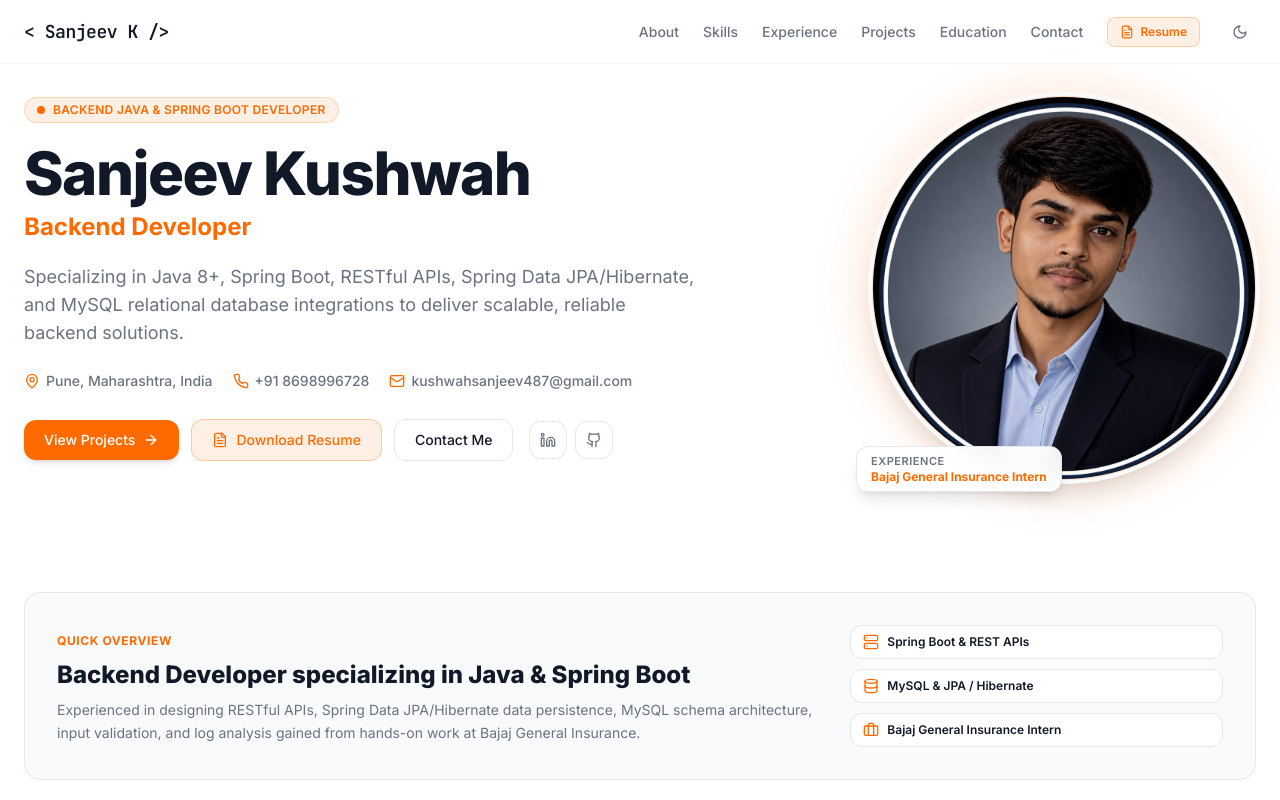
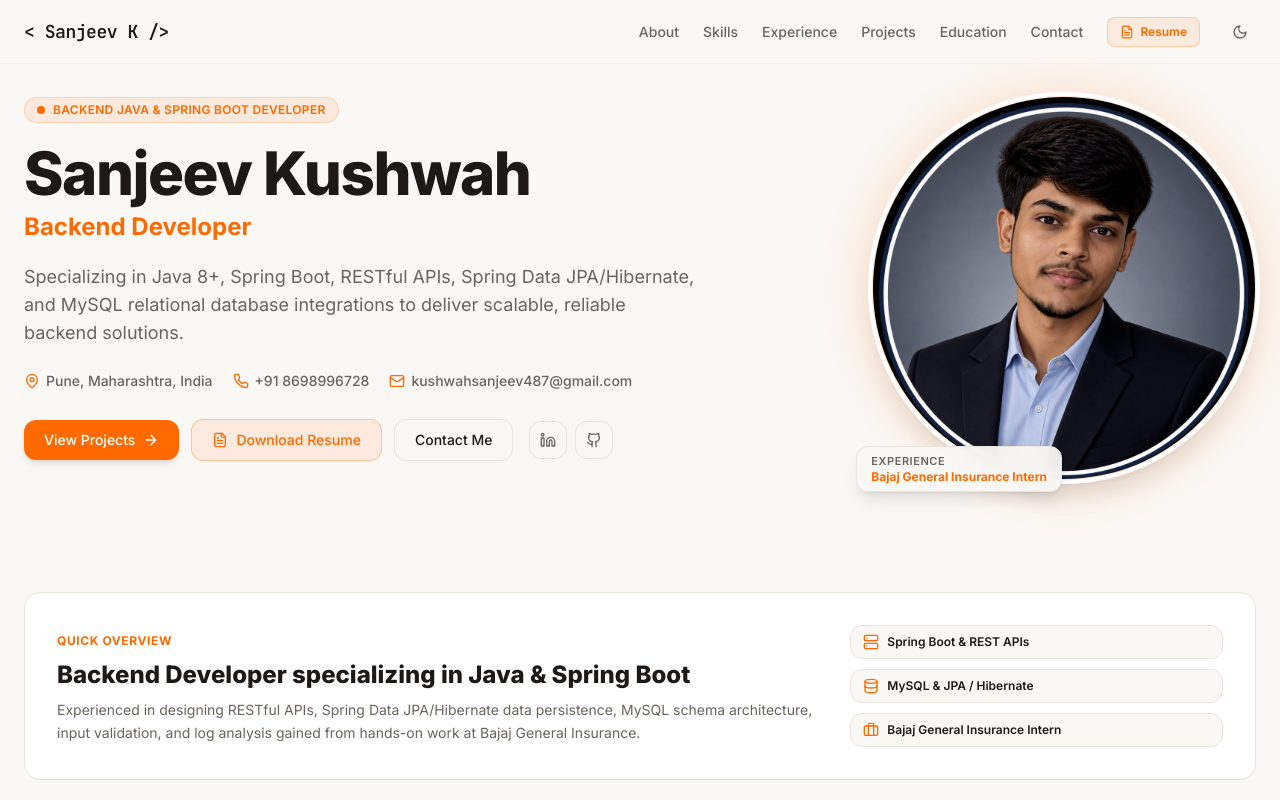
Before and after one commit to Sanjeev-Kushwah/Sanjeevkushwah-portfolio, a React (Vite) app: page / in a window 1280 px wide. Shown: the top 800 px of the page. Built offline with nearby package versions, Linux system fonts and the light colour scheme.

Commit message:
Update Light Mode background to soft warm ivory cream tone (#faf8f5) with crisp white cards

```diff
--- a/tailwind.config.js
+++ b/tailwind.config.js
@@ -19,11 +19,11 @@ export default {
           900: '#7f3500',
         },
         light: {
-          bg: '#ffffff',
-          card: '#f9fafb',
-          text: '#111827',
-          muted: '#6b7280',
-          border: '#e5e7eb',
+          bg: '#faf8f5',
+          card: '#ffffff',
+          text: '#1c1917',
+          muted: '#68645e',
+          border: '#e8e4de',
         },
         dark: {
           bg: '#0b0f19',
```
